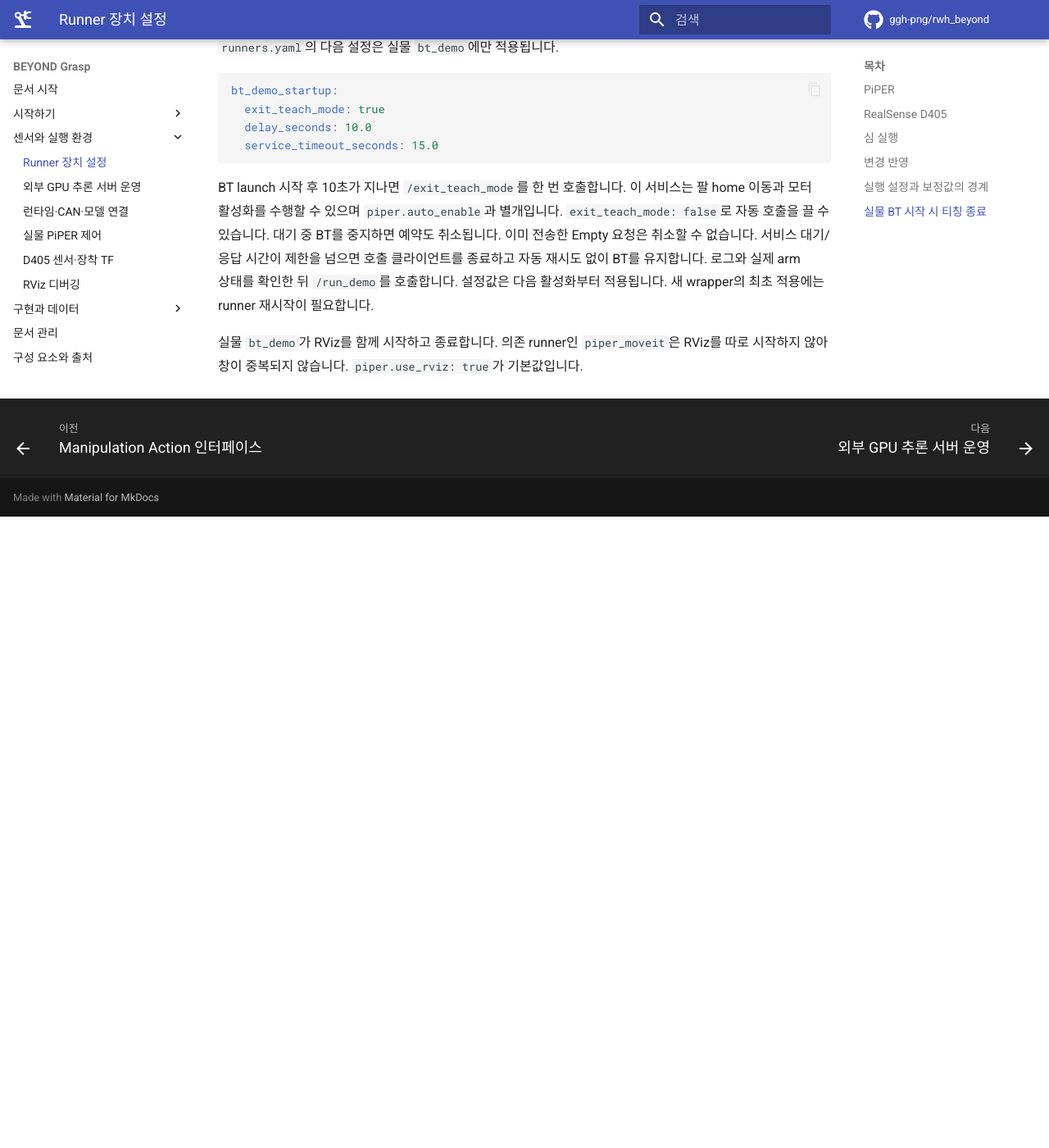
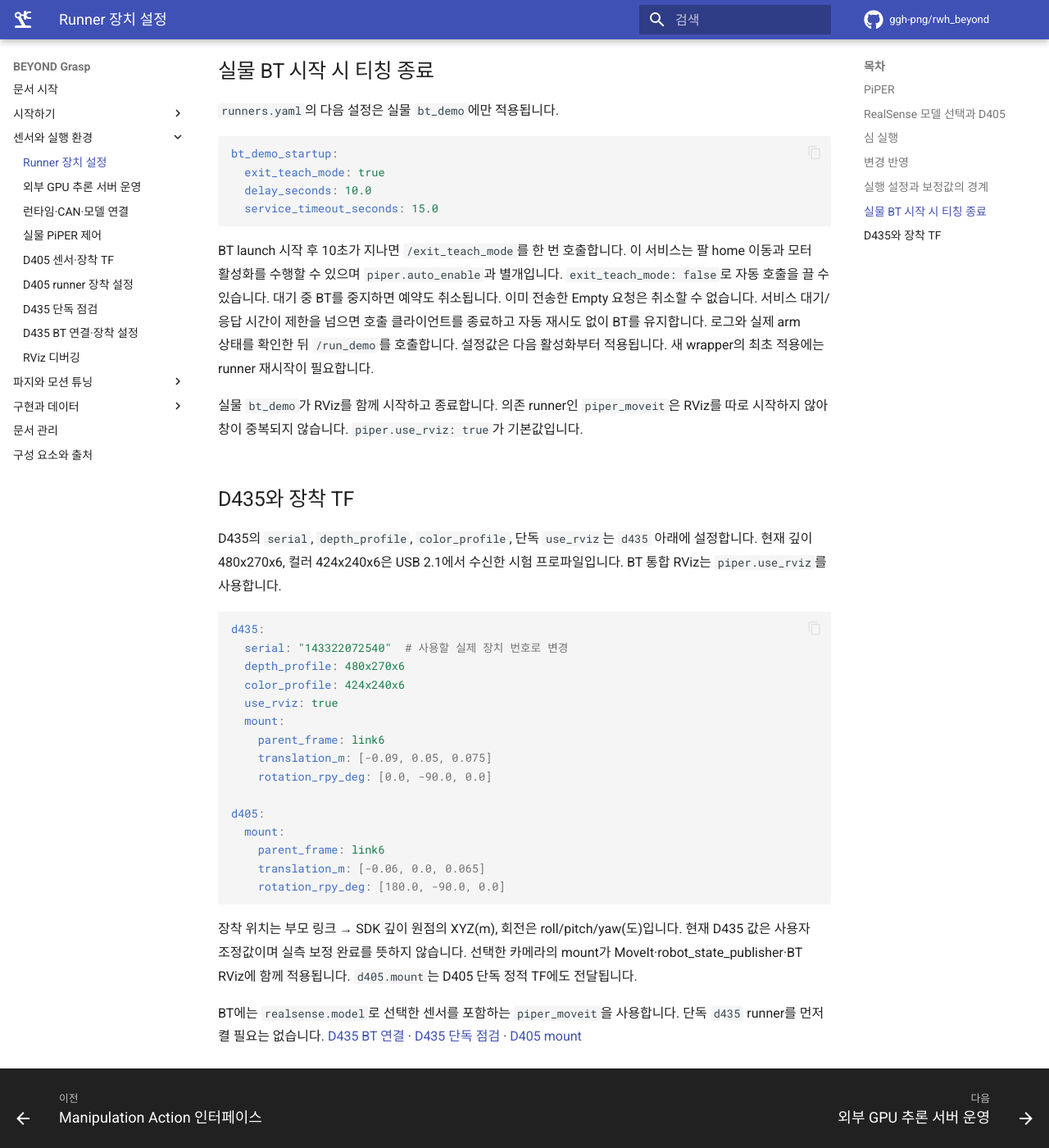
Before and after one commit to ggh-png/rwh_beyond, an MkDocs documentation site: the page built from docs/runner-device-settings.md, in a window 1280 px wide and 1400 px high, scrolled down 3666 px. Shown: the whole window at 82% size. Built offline with MkDocs 1.6.1 and Material for MkDocs 9.7.7, drawn with Linux system fonts in a browser that asks for light colours; comment, search, counter and statistics services are not loaded; before the commit the page ends 4296 px from its top, so only the background shows below that; some of the changed text lies outside the part shown.

Commit message:
Document motion tuning, grasp width failures, and RealSense runner setup

````diff
--- a/docs/runner-device-settings.md
+++ b/docs/runner-device-settings.md
@@ -41,10 +41,11 @@ piper:
 `tcp_offset`은 `piper_sim`·`bt_demo_sim`·`bt_demo`에도 전달해 로봇 모델과 BT 화면의 TCP를 맞춥니다.
 모터 자동 활성화와 움직임은 설정값에 영향을 받습니다. 현재 기본값은 자동 활성화 false를 유지합니다.
 
-## RealSense D405
+## RealSense 모델 선택과 D405
 
 ```yaml
 realsense:
+  model: d435  # d405로 변경하면 D405 사용
   enabled: true
   serial: ""
   profile: 640x480x15
@@ -53,7 +54,8 @@ realsense:
 
 | 항목 | 의미 |
 |---|---|
-| `enabled` | 실제 D405 driver 사용 여부 |
+| `model` | 실물 파지 카메라 선택: `d405` 또는 `d435` |
+| `enabled` | 선택한 실물 카메라 driver 사용 여부 |
 | `serial` | 사용할 카메라 serial. 빈 문자열은 driver의 장치 선택 사용 |
 | `profile` | RGB·Depth 공통 `너비x높이xFPS`. 실제 장치가 지원하는 조합 사용 |
 | `publish_mount_tf_standalone` | `d405` 단독 runner에서만 명목 장착 TF 발행 여부 |
@@ -133,3 +135,36 @@ BT launch 시작 후 10초가 지나면 `/exit_teach_mode`를 한 번 호출합
 
 실물 `bt_demo`가 RViz를 함께 시작하고 종료합니다. 의존 runner인 `piper_moveit`은
 RViz를 따로 시작하지 않아 창이 중복되지 않습니다. `piper.use_rviz: true`가 기본값입니다.
+
+## D435와 장착 TF
+
+D435의 `serial`, `depth_profile`, `color_profile`, 단독 `use_rviz`는 `d435` 아래에 설정합니다.
+현재 깊이 480x270x6, 컬러 424x240x6은 USB 2.1에서 수신한 시험 프로파일입니다.
+BT 통합 RViz는 `piper.use_rviz`를 사용합니다.
+
+```yaml
+d435:
+  serial: "143322072540"  # 사용할 실제 장치 번호로 변경
+  depth_profile: 480x270x6
+  color_profile: 424x240x6
+  use_rviz: true
+  mount:
+    parent_frame: link6
+    translation_m: [-0.09, 0.05, 0.075]
+    rotation_rpy_deg: [0.0, -90.0, 0.0]
+
+d405:
+  mount:
+    parent_frame: link6
+    translation_m: [-0.06, 0.0, 0.065]
+    rotation_rpy_deg: [180.0, -90.0, 0.0]
+```
+
+장착 위치는 부모 링크 → SDK 깊이 원점의 XYZ(m), 회전은 roll/pitch/yaw(도)입니다.
+현재 D435 값은 사용자 조정값이며 실측 보정 완료를 뜻하지 않습니다.
+선택한 카메라의 mount가 MoveIt·robot_state_publisher·BT RViz에 함께 적용됩니다.
+`d405.mount`는 D405 단독 정적 TF에도 전달됩니다.
+
+BT에는 `realsense.model`로 선택한 센서를 포함하는 `piper_moveit`을 사용합니다.
+단독 `d435` runner를 먼저 켤 필요는 없습니다.
+[ D435 BT 연결](d435-bt-demo.md) · [D435 단독 점검](d435-standalone.md) · [D405 mount](d405-runner-mount.md)
--- a/mkdocs.yml
+++ b/mkdocs.yml
@@ -1,5 +1,5 @@
 site_name: BEYOND Grasp
-site_description: PiPER·D405·SAM 3·GraspGenX의 심·실물 공통 파지 시나리오와 Action 인터페이스
+site_description: PiPER·D405/D435·SAM 3·GraspGenX의 심·실물 공통 파지 시나리오와 Action 인터페이스
 site_url: https://ggh-png.github.io/rwh_beyond/
 repo_url: https://github.com/ggh-png/rwh_beyond
 repo_name: ggh-png/rwh_beyond
@@ -38,7 +38,16 @@ nav:
       - 런타임·CAN·모델 연결: piper-runtime.md
       - 실물 PiPER 제어: piper-hardware-moveit.md
       - D405 센서·장착 TF: d405-sensors.md
+      - D405 runner 장착 설정: d405-runner-mount.md
+      - D435 단독 점검: d435-standalone.md
+      - D435 BT 연결·장착 설정: d435-bt-demo.md
       - RViz 디버깅: grasp-visualization.md
+  - 파지와 모션 튜닝:
+      - 손목 회전·MoveIt 계획: grasp-motion-tuning.md
+      - 추정 폭으로 닫기: width-aware-bt.md
+      - 높이 필터: grasp-height-filter.md
+      - 속도·실행 시간 제한: moveit-speed-settings.md
+      - 후보 탈락·오류 진단: grasp-troubleshooting.md
   - 구현과 데이터:
       - 데이터와 좌표계: project-data.md
       - 모델별 ROS 인터페이스: model-bridges.md
````
Also changed, not shown: other parts of docs/runner-device-settings.md (+1 -1 lines), README.md (+10 -3 lines), docs/d435-bt-demo.md (+3 -2 lines), docs/grasp-troubleshooting.md (added, +71 -0 lines), docs/index.md (+10 -3 lines), docs/real-bt.md (+21 -10 lines), docs/width-aware-bt.md (+12 -2 lines).
